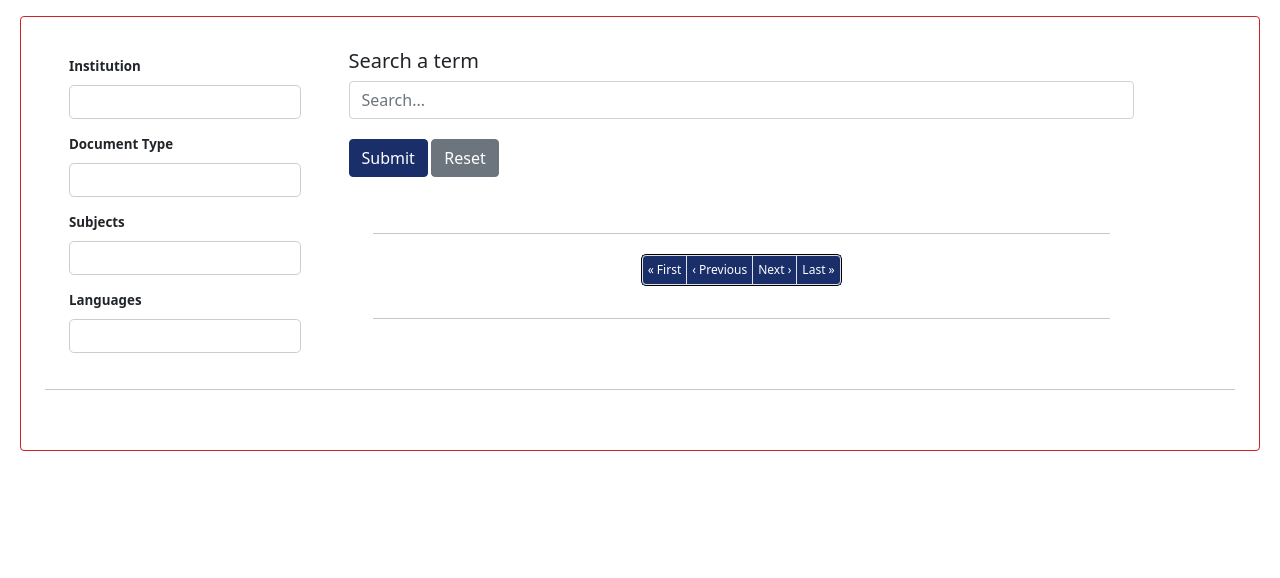
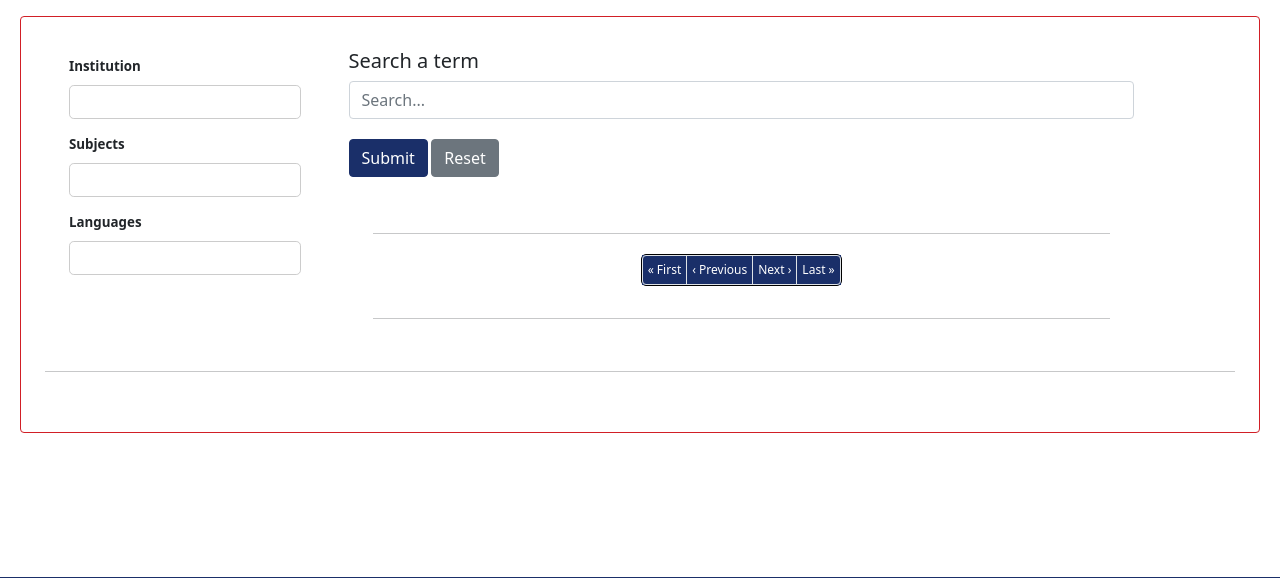
Before and after one commit to SADiLaR/term_platform, a Django app: template app/templates/app/search.html in a window 1280 px wide. Shown: the part 124-702 px from the top of the page. Run offline with Django 5.2, Linux system fonts and the light colour scheme; tables that the repository leaves empty hold one stand-in row (values such as "Sample post"); the template is opened without the code that fills it: values that come from a table or form of the project are taken from there, most other values are stand-ins (such as "Sample title", 1, 10 or a date in 2020); parts of the project's set-up code (start-up, migrations or seed data) failed here and were passed over.

Commit message:
Remove document_type from search
This was never going to work this way on projects, but filtering on
projects is broken, which hid this. (Fix to follow.)

```diff
--- a/app/general/filters.py
+++ b/app/general/filters.py
@@ -19,9 +19,6 @@ class DocumentFileFilter(django_filters.FilterSet):
     institution = ModelMultipleChoiceFilter(
         queryset=Institution.objects.all(), widget=forms.CheckboxSelectMultiple
     )
-    document_type = MultipleChoiceFilter(
-        choices=DocumentFile.document_type_choices, widget=forms.CheckboxSelectMultiple
-    )
     subjects = ModelMultipleChoiceFilter(
         queryset=Subject.objects.all(), widget=forms.CheckboxSelectMultiple
     )
@@ -32,7 +29,6 @@ class DocumentFileFilter(django_filters.FilterSet):
     class Meta:
         model = DocumentFile
         fields = [
-            "document_type",
             "institution",
             "subjects",
             "languages",
--- a/app/templates/app/search.html
+++ b/app/templates/app/search.html
@@ -29,22 +29,6 @@
                                      </div>
                                  {% endfor %}
                              </div>
-                          </div>
-
-
-                          <div class="form-group">
-                              <label class="mt-3 mb-2 filter-label">{% trans "Document Type" %}</label>
-                               <div class="checkbox-container">
-                                   {% for checkbox in filter.form.document_type %}
-                                       <div>
-                                           <label for="{{ checkbox.id_for_label }}">
-                                           {{ checkbox.tag }}
-                                               {{ checkbox.choice_label }}
-                                           </label>
-                                           <br>
-                                       </div>
-                                   {% endfor %}
-                               </div>
                           </div>
 
 
@@ -210,20 +194,6 @@
                                     </div>
                             </div>
                                 <div class="form-group">
-                                  <label class="mt-3 mb-2 filter-label">{% trans "Document Type" %}</label>
-                                    <div class="checkbox-container">
-                                        {% for checkbox in filter.form.document_type %}
-                                            <div>
-                                                <label for="{{ checkbox.id_for_label }}">
-                                                {{ checkbox.tag }}
-                                                    {{ checkbox.choice_label }}
-                                                </label>
-                                                <br>
-                                            </div>
-                                        {% endfor %}
-                                    </div>
-                            </div>
-                                <div class="form-group">
                                   <label class="mt-3 mb-2 filter-label">{% trans "Subjects" %}</label>
                                     <div class="checkbox-container">
                                         {% for checkbox in filter.form.subjects %}
```
Also changed, not shown: app/general/tests/test_filter.py (+0 -8 lines).
